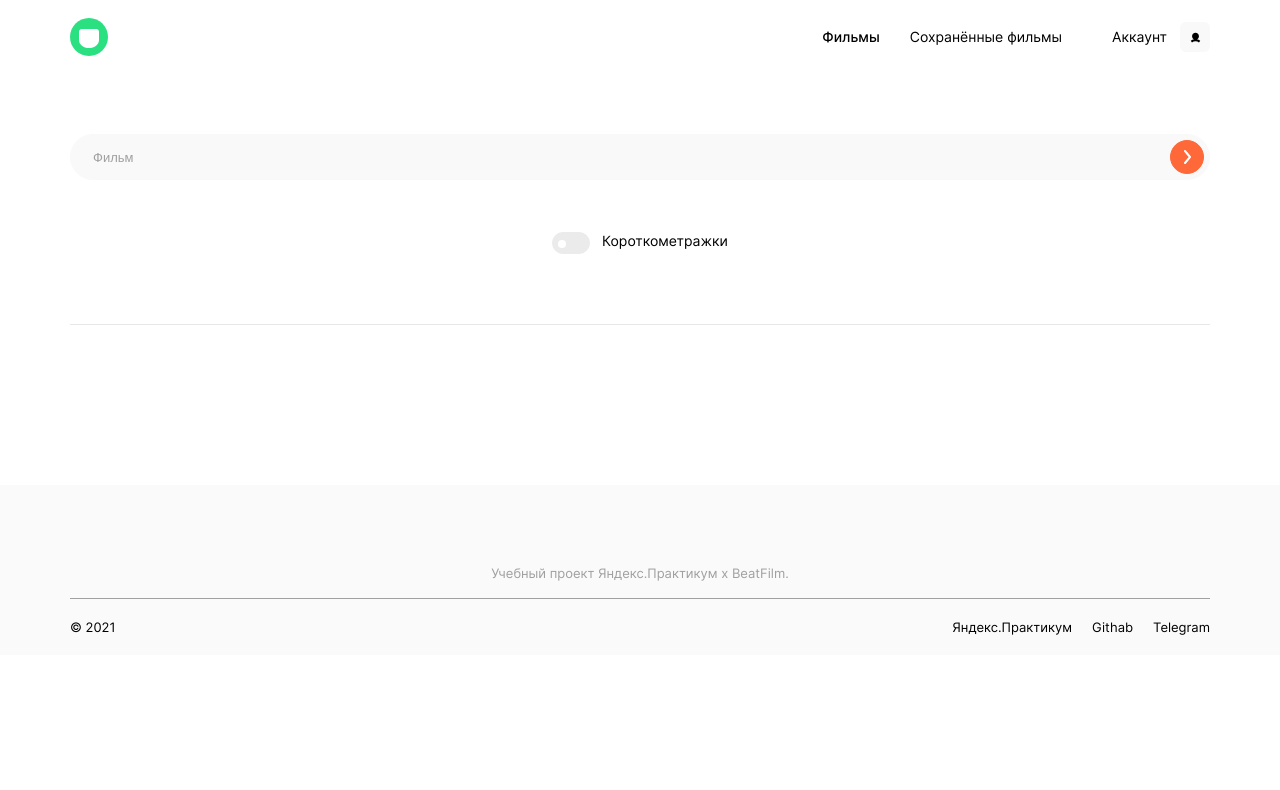
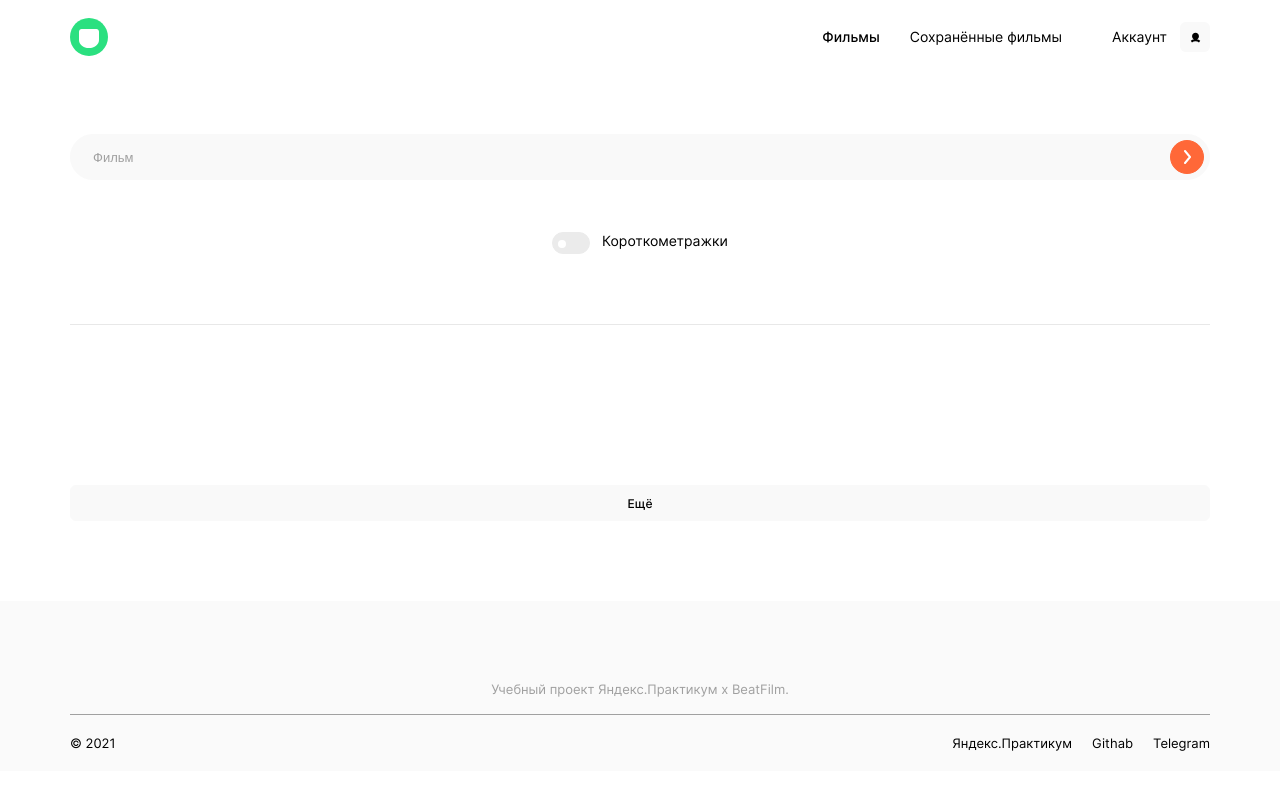
Before and after one commit to Murat29/movies-explorer-frontend, a React (Create React App) app: page /movies in a window 1280 px wide. Shown: the top 790 px of the page. Built offline with nearby package versions, Linux system fonts and the light colour scheme.

Commit message:
add saving of displayed movies

```diff
--- a/src/components/Movies/Movies.js
+++ b/src/components/Movies/Movies.js
@@ -1,5 +1,3 @@
-/* eslint-disable no-unused-vars */
-/* eslint-disable no-undef */
 import React from 'react';
 import SearchForm from '../SearchForm/SearchForm';
 import MoviesCardLIst from '../MoviesCardList/MoviesCardLIst';
@@ -9,14 +7,21 @@ import './Movies.css';
 
 function Movies() {
   const [movies, setMovies] = React.useState([]);
-  const [displayedMovies, setDisplayedMovies] = React.useState([]);
-  const [movieDisplayCounter, setMovieDisplayCounter] = React.useState(0);
+  const [numberOfMoviesDisplayed, setNumberOfMoviesDisplayed] =
+    React.useState(0);
   const [isOpenPreloader, setIsOpenPreloader] = React.useState(false);
   const [errorText, setErrorText] = React.useState('');
-  // eslint-disable-next-line no-unused-vars
   const [screen, setScreen] = React.useState(window.screen.availWidth);
 
   React.useEffect(() => {
+    let savedMovies = JSON.parse(localStorage.getItem('movies'));
+    if (savedMovies === null) savedMovies = [];
+    setMovies(savedMovies);
+
+    let savedNumber = window.localStorage.getItem('numberOfMoviesDisplayed');
+    if (savedNumber === null) savedNumber = 0;
+    setNumberOfMoviesDisplayed(+savedNumber);
+
     let timer = undefined;
     function updateScreen() {
       if (timer) {
@@ -26,39 +31,29 @@ function Movies() {
         setScreen(window.screen.availWidth);
       }, 1000);
     }
-
+    // window.addEventListener('beforeunload', () => {
+    //   localStorage.setItem('movies', JSON.stringify(movies));
+    //   localStorage.setItem('numberOfMoviesDisplayed', String(numberOfMoviesDisplayed));
+    // });
     window.addEventListener('resize', updateScreen);
   }, []);
 
-  React.useEffect(() => {
-    addMoviesToDisplayed();
-  }, [movies]);
+  function showMoreMovies() {
+    let numberOfAddedMovies = 0;
+    if (screen > 1009) numberOfAddedMovies = 3;
+    else if (screen > 637) numberOfAddedMovies = 2;
+    else numberOfAddedMovies = 1;
 
-  function addMoviesToDisplayed() {
-    let numberOfAddedMovies = 0;
-    const moviesToAdd = [];
-    if (movies.length > 0) {
-      if (screen > 1009) numberOfAddedMovies = 3;
-      else if (screen > 637) numberOfAddedMovies = 2;
-      else numberOfAddedMovies = 1;
-      for (
-        let i = movieDisplayCounter;
-        i < movieDisplayCounter + numberOfAddedMovies;
-        i++
-      ) {
-        if (movies[i]) moviesToAdd.push(movies[i]);
-        else break;
-      }
-    }
-
-    setMovieDisplayCounter(movieDisplayCounter + numberOfAddedMovies);
-    setDisplayedMovies([...displayedMovies, ...moviesToAdd]);
+    setNumberOfMoviesDisplayed(numberOfMoviesDisplayed + numberOfAddedMovies);
+    localStorage.setItem(
+      'numberOfMoviesDisplayed',
+      String(numberOfMoviesDisplayed + numberOfAddedMovies)
+    );
   }
 
   function handleSearchSubmit(value) {
     setMovies([]);
-    setDisplayedMovies([]);
-    setMovieDisplayCounter(0);
+    setNumberOfMoviesDisplayed(0);
     setIsOpenPreloader(true);
     setErrorText('');
     moviesApi
@@ -66,9 +61,10 @@ function Movies() {
       .then((data) => {
         const filteredMovies = filterMovies(data, value);
         if (filteredMovies.length === 0) setErrorText('Ничего не найдено');
-        else setMovies(filteredMovies);
+        showMoreMovies();
+        setMovies(filteredMovies);
+        localStorage.setItem('movies', JSON.stringify(filteredMovies));
       })
-
       .catch(() =>
         setErrorText(
           'Во время запроса произошла ошибка. Возможно, проблема с соединением или сервер недоступен. Подождите немного и попробуйте ещё раз'
@@ -82,10 +78,14 @@ function Movies() {
       <SearchForm onSubmit={handleSearchSubmit} />
       <MoviesCardLIst
         isOpenPreloader={isOpenPreloader}
-        displayedMovies={displayedMovies}
+        displayedMovies={
+          numberOfMoviesDisplayed === 0
+            ? []
+            : movies.slice(0, numberOfMoviesDisplayed)
+        }
         errorText={errorText}
-        addMoviesToDisplayed={addMoviesToDisplayed}
-        buttonYetInvisibly={movies.length === displayedMovies.length}
+        showMoreMovies={showMoreMovies}
+        buttonYetInvisibly={movies.length === numberOfMoviesDisplayed - 1}
       />
     </main>
   );
--- a/src/components/MoviesCardList/MoviesCardLIst.js
+++ b/src/components/MoviesCardList/MoviesCardLIst.js
@@ -9,7 +9,7 @@ function MoviesCardList({
   displayedMovies,
   isOpenPreloader,
   errorText,
-  addMoviesToDisplayed,
+  showMoreMovies,
   buttonYetInvisibly,
 }) {
   return (
@@ -23,7 +23,7 @@ function MoviesCardList({
       </ul>
       {!saveMovies && (
         <button
-          onClick={addMoviesToDisplayed}
+          onClick={showMoreMovies}
           className={`movies-card-list__button-yet ${
             buttonYetInvisibly && 'movies-card-list__button-yet_invisibly'
           }`}
@@ -40,7 +40,7 @@ MoviesCardList.propTypes = {
   displayedMovies: PropTypes.array,
   isOpenPreloader: PropTypes.bool,
   errorText: PropTypes.string,
-  addMoviesToDisplayed: PropTypes.func,
+  showMoreMovies: PropTypes.func,
   buttonYetInvisibly: PropTypes.bool,
 };
 
```
